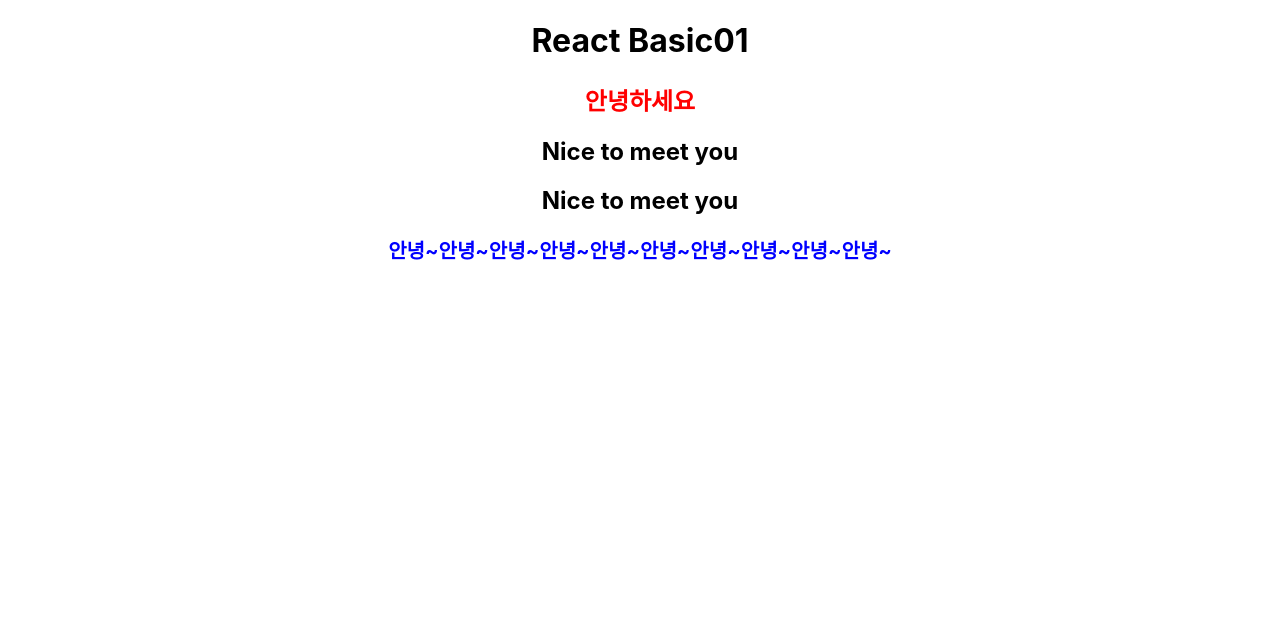
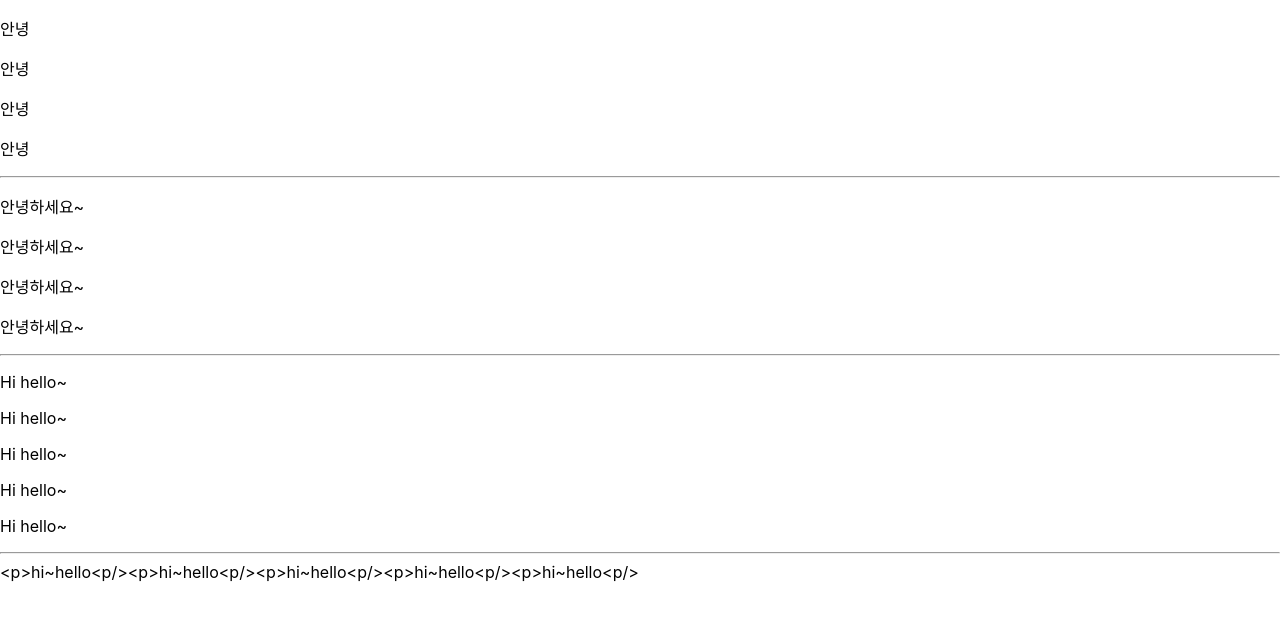
Before and after one commit to heolyun/fe-react-study, a React (Create React App) app: page / in a window 1280 px wide. Shown: the top 620 px of the page. Built offline with nearby package versions, Linux system fonts and the light colour scheme.

Commit message:
배열 유용한 함수, React 에서 반복처리

```diff
--- a/src/App.js
+++ b/src/App.js
@@ -1,11 +1,15 @@
 import logo from './logo.svg';
 import './App.css';
 import Basic01 from './components/Basic01';
+import State01 from './components/State01';
+import State02 from './components/State02';
+import Export01 from './components/Export01';
 
 function App() {
 
-  return <Basic01/>
-
+  // return <State01/>
+  return <State02/>
+  // return <Export01/>
 
 
 
--- /dev/null
+++ b/src/components/State01.js
@@ -0,0 +1,46 @@
+import { useState } from "react";
+
+
+
+export default function State01() {
+
+    //React Hooks
+    //useState -> 상태를 저장하는 변수 , 재렌더링이 되는 상황에서도 값이 계속 유지.
+
+    //state 변수 값이 set함수를 통해서 변경 된 경우! -> 화면 재렌더링 (re-rendering)
+
+    let cnt = 0; // 일반변수 -> 재렌더링 시점에 다시 호출 되기 떄문에 초기화가 되어버림 (값 유지 X)
+    //const|let [변수명,set함수명] = useState(초기값);
+    let [count, setCount] = useState(0);
+
+    let [num, setNum] = useState(0);
+
+    return (
+        <div className="App">
+            <h1>State01</h1>
+            <p>{cnt}</p>
+            <button onClick={() => {
+                console.log("cnt up");
+                cnt++;
+                console.log(cnt);
+
+                //num끼워넣기
+                setNum(num+1)
+                console.log(num);
+
+            }}>@cnt Up@</button>
+
+            <br></br>
+
+            <p>{count}</p>
+            <button onClick={()=>{
+                console.log("cnt up");
+                //count++;  // 값 증가O (값변화O) , 재랜더링X why? set 함수를 통해서 값을 바꾼게 아니기 때문.
+                //setCount(count = count + 1); XX
+                setCount(count + 1)
+
+                console.log(count);
+            }}>count 증가 버튼</button>
+        </div>
+    )
+}
--- /dev/null
+++ b/src/components/State02.js
@@ -0,0 +1,46 @@
+
+
+
+export default function State02() {
+    //실제 데이터 여러개로 반복
+    let msgArr = ["안녕", "안녕", "안녕", "안녕"]
+    //단순 반복용도로 사용할 배열
+    let numArr = [1, 1, 1, 1]
+    //화면에 여러개 표시하는 내용을 반복문으로
+    let elArr = [];
+    for(let i=1; i<=5; i++){ // 5번 반복
+        elArr.push(<p>Hi hello~</p>)
+    }
+
+    let text ="";
+    for(let i=1; i<=5; i++){
+        text += '<p>hi~hello<p/>'
+    }
+
+    return (
+        <div>
+            {
+                msgArr.map((msg) => {
+                    return (
+                        <p>{msg}</p>
+                    )
+                })
+
+            }
+
+            <hr/>
+
+            {
+                numArr.map(()=>{
+                    return(
+                        <p>안녕하세요~</p>
+                    )
+                })
+            }
+            <hr/>
+            {elArr}
+            <hr/>
+            {text}
+        </div>
+    )
+}
```
Also changed, not shown: src/data/arr_func.js (added, +97 -0 lines).
